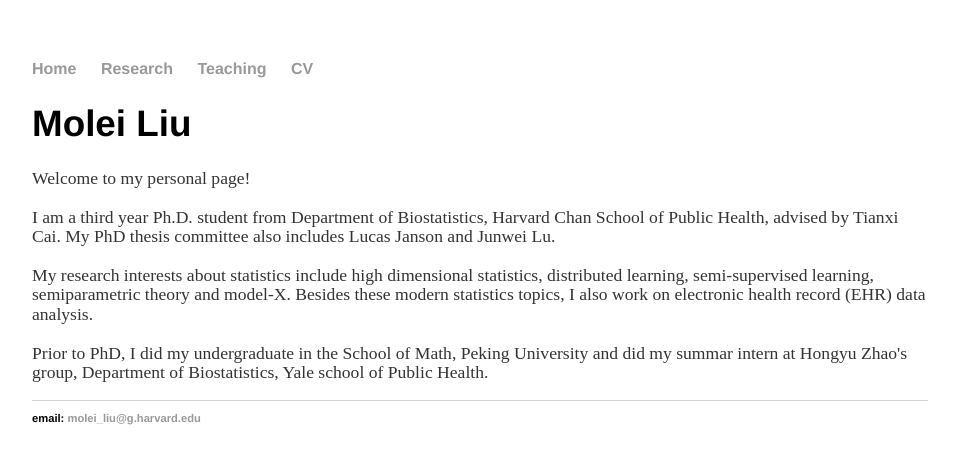
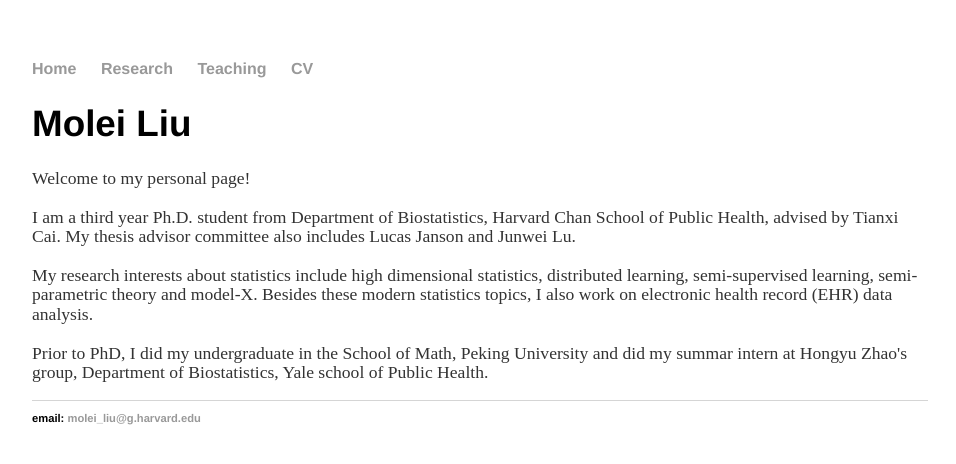
Before and after one commit to moleibobliu/moleibobliu.github.io, a Jekyll site: the page built from index.html, in a window 1280 px wide. Shown: the top 464 px of the page, without its empty margins (160-1116 px from the left). Built offline with Jekyll 4.4.1, drawn with Linux system fonts in a browser that asks for light colours.

Commit message:
Update index.html

```diff
--- a/index.html
+++ b/index.html
@@ -7,10 +7,10 @@ title: Molei Liu
 	<p> Welcome to my personal page!
 		<br />
 		<br />I am a third year Ph.D. student from Department of Biostatistics, Harvard Chan School of Public Health, advised by Tianxi Cai.
-		My PhD thesis committee also includes Lucas Janson and Junwei Lu.
+		My thesis advisor committee also includes Lucas Janson and Junwei Lu.
 		<br />
 		<br /> My research interests about statistics include high dimensional statistics, distributed learning, semi-supervised learning,
-		semiparametric theory and model-X. Besides these modern statistics topics, I also work on electronic health record (EHR) data analysis.
+		semi-parametric theory and model-X. Besides these modern statistics topics, I also work on electronic health record (EHR) data analysis.
 		<br />
 		<br />Prior to PhD, I did my undergraduate in the School of Math, Peking University and did my summar intern at Hongyu Zhao's group,
 		 Department of Biostatistics, Yale school of Public Health.
```
